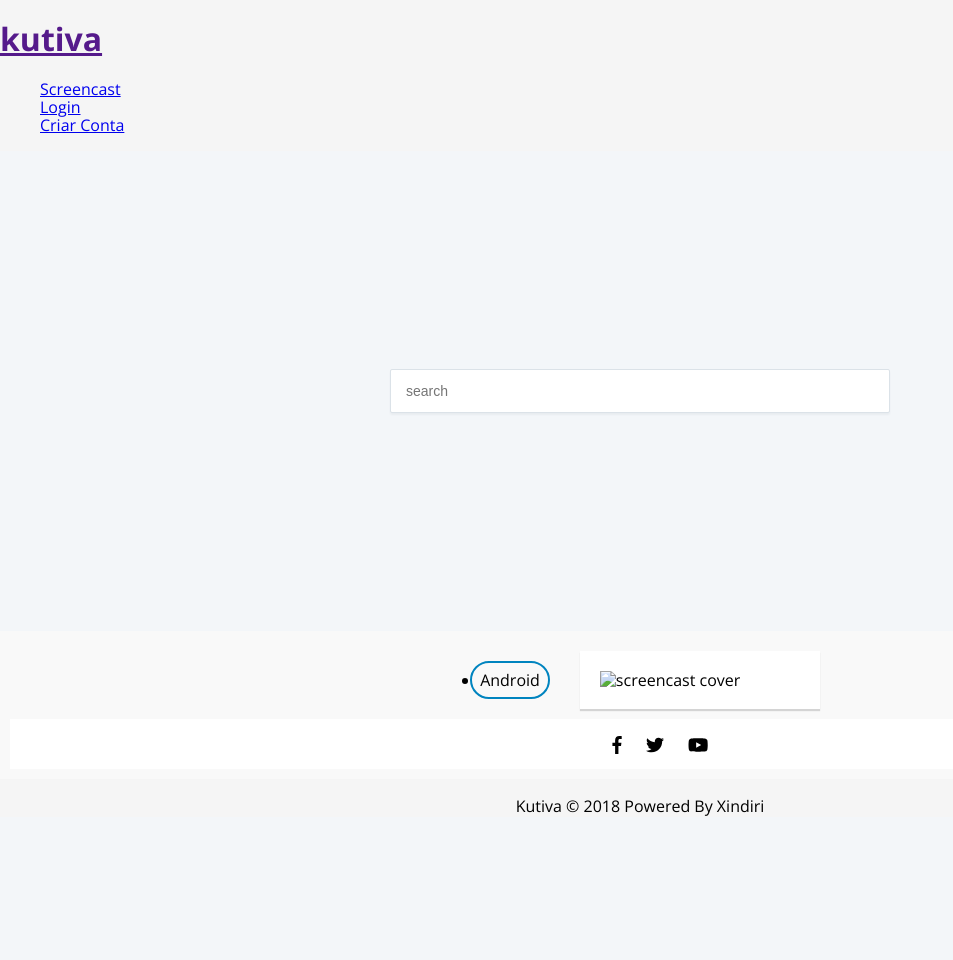
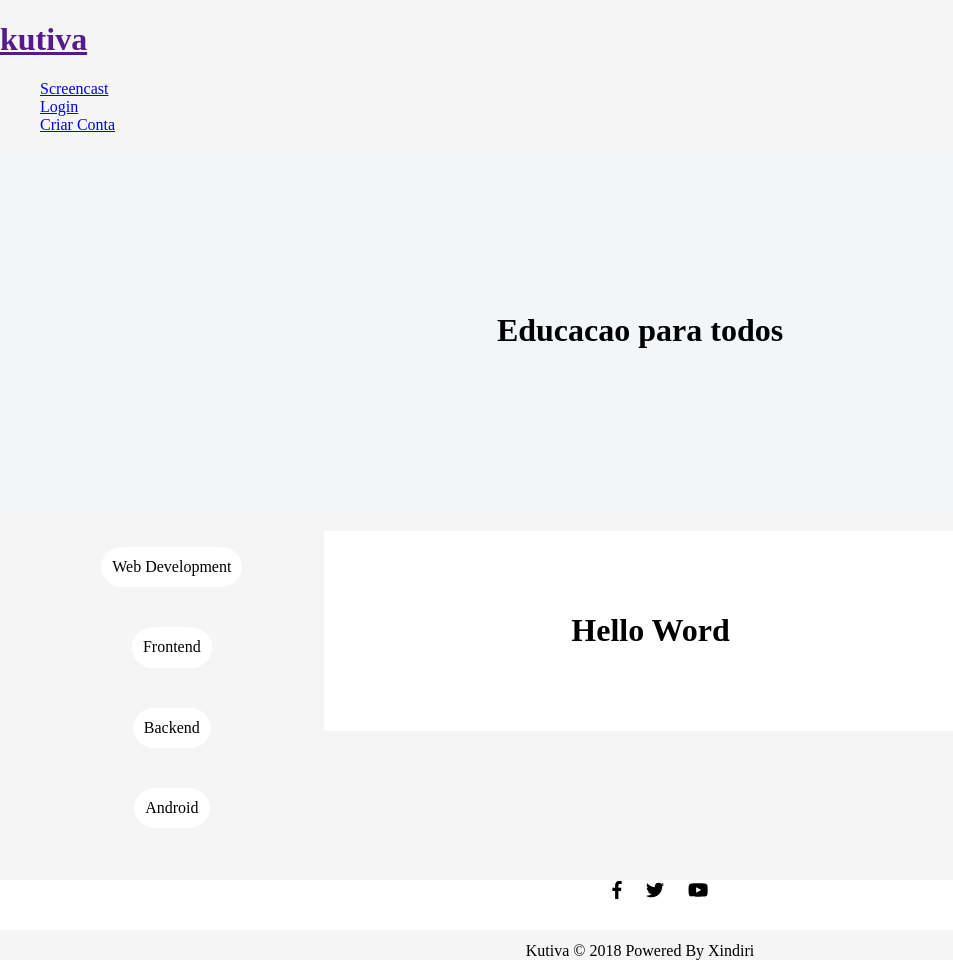
Before and after one commit to jeffenyinnah/kutiva, a Django app: page /screencast/ in a window 1280 px wide. Shown: the whole page, without its empty margins (0-953 px from the left). Before the commit the page ends 816 px from the top, so only its background shows below. Run offline with Django 3.2, Linux system fonts and the light colour scheme; some libraries are stand-ins or nearby versions.

Commit message:
implementing screencast design

```diff
--- a/kutiva/static/stylesheet/screencast/screencast.css
+++ b/kutiva/static/stylesheet/screencast/screencast.css
@@ -1,65 +1,45 @@
-html{
-  height: 100%;
-  box-sizing: border-box;
-}
-body{
-  display: flex;
-  flex-direction: column;
-  min-height: 100vh;
-   font-family: 'Open Sans', sans-serif;
-
+main{
+    display: flex;
 }
 .showcase{
     margin-top: 1px;
-    background-color:white;
+    background-color:#F3F6F9;
     display: flex;
+    height:45vh;
     justify-content: center;
     align-items: center;
     /*background-image: url("../../images/12.jpg");*/
 }
-form input[type="search"]{
-    height: 44px;
-    width: 500px;
-    margin: 10px;
-    box-sizing: border-box;
-    padding-left: 15px;
-    padding-right: 15px;
-    border: 1px solid #dbe2e8;
-    font-size: 14px;
-    box-shadow: 0 2px 2px 0 rgba(46,60,73,.05);
-    border-radius: 2px;
-    color: #2e3d49;
-}
-.container{
-    display: flex;
-    flex-wrap: wrap;
-    justify-content: center;
-    background-color:#f9f9f9;
+.category{
+    border: 1px solid  white;
+    width: auto;
+    margin: 20px;
     padding: 10px;
-}
-.categories{
-    flex-grow: 1;
-
-}
-.screencasts{
-    flex-grow: 6;
-}
-.screencast{
-    width: 70%;
-    margin: 10px;
-    padding: 20px;
+    border-radius:60px;
+    height: auto;
     background-color: white;
-    box-shadow: 0 2px 1px rgba(0,0,0,.15)
-
-}
-.screencasts h1{
-    font-size: 18px;
-
 }
 
-screencasts img{
 
-    display: block;
-    width: 255px;
+.articlesTags{
+    flex-grow: 1;
+}
+.articles{
+    flex-grow: 6;
+    margin: 20px;
+}
+
+.article{
+    width:auto;
     height: 200px;
+    background-color: white;
 }
+.recommendScreencasts{
+    flex-grow: 1;
+}
+.recommendScreencast{
+    background-color: white;
+    width: 200px;
+    height: 200px;
+    margin-top: 20px;
+}
--- a/kutiva/templates/screencast/screencasts.html
+++ b/kutiva/templates/screencast/screencasts.html
@@ -8,13 +8,13 @@
 
 {# overide the tile of the page #}
 {% block title %}
-    <title>kutiva</title>
+    <title>kutiva Blog</title>
 {% endblock %}
 
 {% block styles %}
 {#    only include css  files needed for thi page bootstap and other libs are add in base template #}
     <link rel="stylesheet" href="{% static 'stylesheet/kutiva/menu.css' %}">
-    <link rel="stylesheet" href="{% static 'stylesheet/screencast/../../static/stylesheet/kutiva/main.css' %}">
+    <link rel="stylesheet" href="{% static 'stylesheet/screencast/screencast.css' %}">
 
 {% endblock %}
 
@@ -22,43 +22,56 @@
 
 {% block content %}
     {#    include the main menu #}
-    {% if user.is_authenticated %}
-         {#    include the main menu #}
-            {% include "screencast/layout/menu.html" %}
+     {% include "kutiva/layout/menu.html" %}
+      <section class="showcase">
+
+           <h1>Educacao para todos</h1>
+
+    </section>
+     <main>
 
 
-        {% else %}
-            {% include "kutiva/layout/menu.html" %}
+        <aside class="articlesTags">
+                 <ul class="cardColumn unstyledList">
+                     <li class="category">Web Development</li>
+                     <li class="category">frontend</li>
+                    <li class="category">backend</li>
+                    <li class="category">android</li>
 
-    {% endif %}
-
-    <div class="showcase">
-            <form action="search" method="post">
-                <input type="search" placeholder="search">
-            </form>
-
-
-    </div>
-{#    categories #}
-    <diclearv class="container">
-        <div class="categories">
-             <ul class="category">
-                 <li>Android</li>
+                    {% for lesson in lessons %}
+                      <li class="category"> Hwll{{ lesson.subject|capfirst }}</li>
+                    {% endfor %}
 
                  </ul>
 
+         </aside>
+
+        <article class="articles">
+                 <div class="cardColumn article">
+                     <h1 class="title">Hello Word</h1>
                  </div>
+
+         </article>
+
+
+
+
+
     {#    screencasts #}
-    <div class="screencasts">
-        <div class="screencast"><img src="" alt="screencast cover">
+        <aside class="recommendScreencasts">
+             <div class="cardColumn recommendScreencast">
                 {% for lesson in lessons %}
+                  <img src="{% static 'images/cover.jpg' %}" alt="screencast cover">
+
                     <h2 class="title"><a href="{% url 'watch' lesson.id %}">{{ lesson.title|capfirst }}</a></h2>
                 {% endfor %}
              </div>
 
-    </div>
+
+        </aside>
+
+    </main>
 
 
-    {# include the same footer for ever page #}
     {% include "kutiva/layout/footer.html" %}
 {% endblock %}
--- a/screencast/views.py
+++ b/screencast/views.py
@@ -1,3 +1,4 @@
+from django.http import Http404
 from django.shortcuts import render
 from .models import Screencast
 
```
Lines whose indentation alone changed are shown as unchanged.
